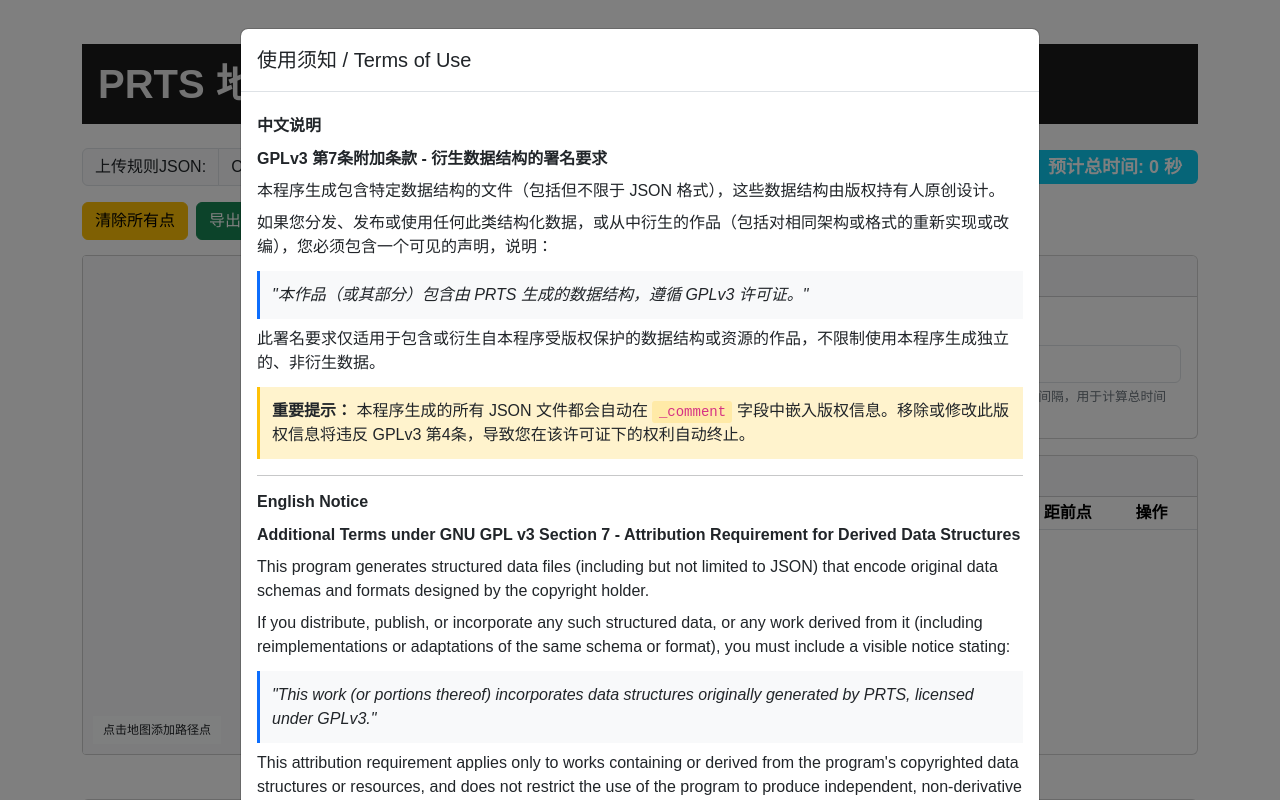
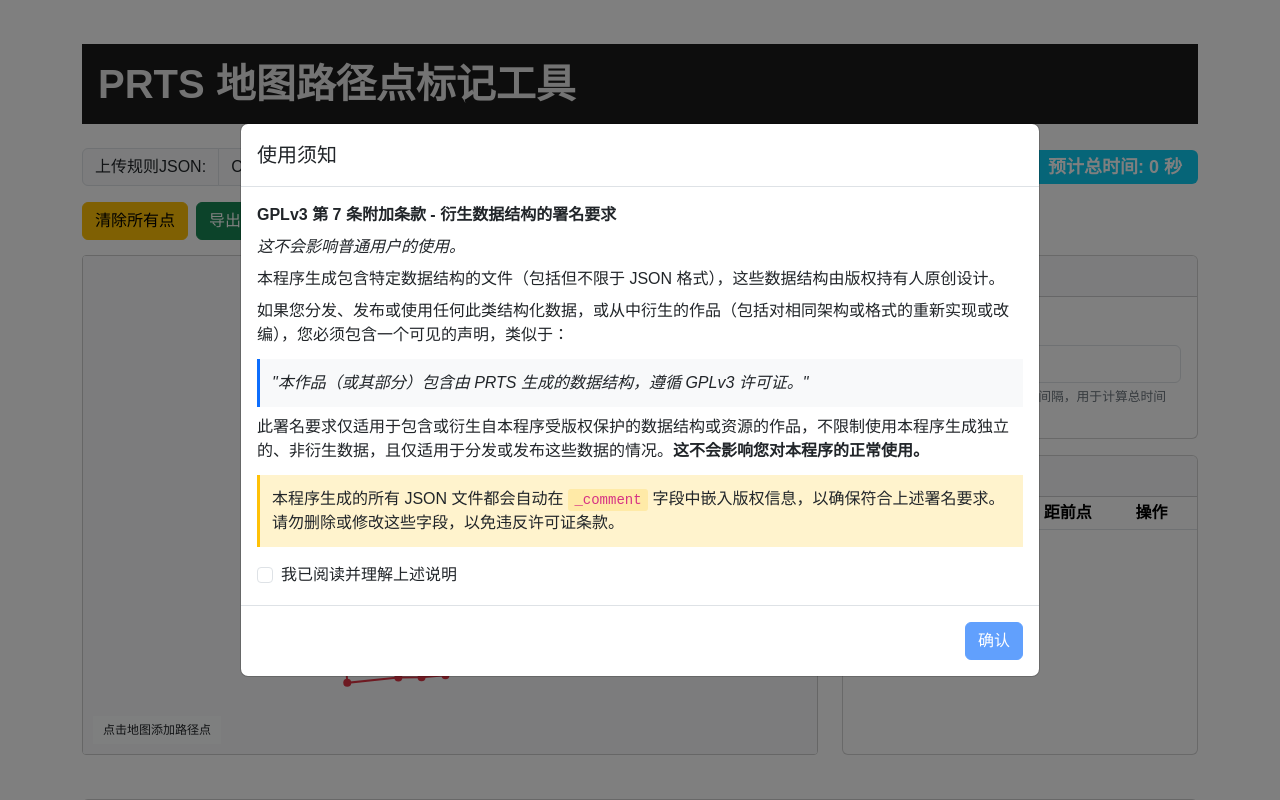
Before and after one commit to leostudiooo/PRTS, a Vue app: page / in a window 1280 px wide. Shown: the top 800 px of the page. Built offline with nearby package versions, Linux system fonts and the light colour scheme.

Commit message:
精简使用须知内容，移除英文说明，调整部分文本格式以提高可读性

```diff
--- a/src/components/AttributionModal.vue
+++ b/src/components/AttributionModal.vue
@@ -3,58 +3,40 @@
     <div class="modal-dialog modal-dialog-centered modal-lg">
       <div class="modal-content">
         <div class="modal-header">
-          <h5 class="modal-title">使用须知 / Terms of Use</h5>
+          <h5 class="modal-title">使用须知</h5>
         </div>
         <div class="modal-body">
-          <h6>中文说明</h6>
           <p>
-            <strong>GPLv3 第7条附加条款 - 衍生数据结构的署名要求</strong>
+            <strong>GPLv3 第 7 条附加条款 - 衍生数据结构的署名要求</strong>
+          </p>
+          <p>
+            <i>这不会影响普通用户的使用。</i>
           </p>
           <p>
             本程序生成包含特定数据结构的文件（包括但不限于 JSON 格式），这些数据结构由版权持有人原创设计。
           </p>
           <p>
-            如果您分发、发布或使用任何此类结构化数据，或从中衍生的作品（包括对相同架构或格式的重新实现或改编），您必须包含一个可见的声明，说明：
+            如果您分发、发布或使用任何此类结构化数据，或从中衍生的作品（包括对相同架构或格式的重新实现或改编），您必须包含一个可见的声明，类似于：
           </p>
           <p class="notice-text">
             "本作品（或其部分）包含由 PRTS 生成的数据结构，遵循 GPLv3 许可证。"
           </p>
           <p>
-            此署名要求仅适用于包含或衍生自本程序受版权保护的数据结构或资源的作品，不限制使用本程序生成独立的、非衍生数据。
+            此署名要求仅适用于包含或衍生自本程序受版权保护的数据结构或资源的作品，不限制使用本程序生成独立的、非衍生数据，且仅适用于分发或发布这些数据的情况。<strong>这不会影响您对本程序的正常使用。</strong>
           </p>
           <p class="warning-text">
-            <strong>重要提示：</strong> 本程序生成的所有 JSON 文件都会自动在 <code>_comment</code> 字段中嵌入版权信息。移除或修改此版权信息将违反 GPLv3 第4条，导致您在该许可证下的权利自动终止。
-          </p>
-          <hr />
-          <h6>English Notice</h6>
-          <p>
-            <strong>Additional Terms under GNU GPL v3 Section 7 - Attribution Requirement for Derived Data Structures</strong>
-          </p>
-          <p>
-            This program generates structured data files (including but not limited to JSON) that encode original data schemas and formats designed by the copyright holder.
-          </p>
-          <p>
-            If you distribute, publish, or incorporate any such structured data, or any work derived from it (including reimplementations or adaptations of the same schema or format), you must include a visible notice stating:
-          </p>
-          <p class="notice-text">
-            "This work (or portions thereof) incorporates data structures originally generated by PRTS, licensed under GPLv3."
-          </p>
-          <p>
-            This attribution requirement applies only to works containing or derived from the program's copyrighted data structures or resources, and does not restrict the use of the program to produce independent, non-derivative data.
-          </p>
-          <p class="warning-text">
-            <strong>Important Notice:</strong> All JSON files generated by this program automatically embed copyright information in the <code>_comment</code> field. Removing or modifying this copyright notice violates GPLv3 Section 4, which will automatically terminate your rights under the license.
+            本程序生成的所有 JSON 文件都会自动在 <code>_comment</code> 字段中嵌入版权信息，以确保符合上述署名要求。请勿删除或修改这些字段，以免违反许可证条款。
           </p>
           <div class="form-check mt-3">
             <input class="form-check-input" type="checkbox" v-model="agreed" id="agreeCheck">
             <label class="form-check-label" for="agreeCheck">
-              我已阅读并理解上述说明 / I have read and understood the above notice
+              我已阅读并理解上述说明
             </label>
           </div>
         </div>
         <div class="modal-footer">
           <button type="button" class="btn btn-primary" :disabled="!agreed" @click="handleAgree">
-            确认 / Confirm
+            确认
           </button>
         </div>
       </div>
```
